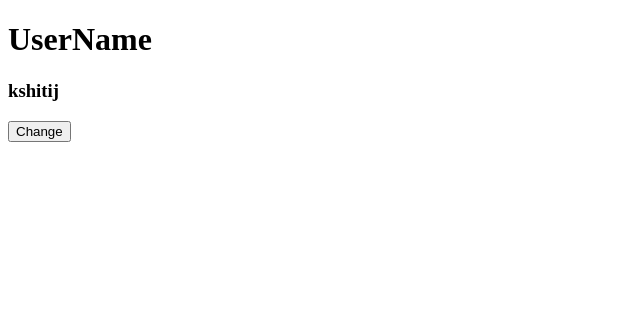
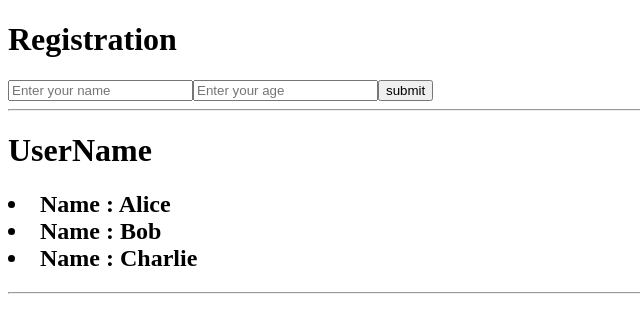
Before and after one commit to kshitijnew99/ReactJS, a React (Vite) app: page / in a window 1280 px wide. Shown: the top 332 px of the page, without its empty margins (0-640 px from the left). Built offline with nearby package versions, Linux system fonts and the light colour scheme.

Commit message:
2 way binding

```diff
--- a/src/App.jsx
+++ b/src/App.jsx
@@ -1,24 +1,39 @@
 import { useState } from "react"
+
 
 const App = () => {
 
 
-  const [Username,setname] = useState("kshitij");
+  const [users,setusers] = useState([
+  { name: "Alice", age: 25 },
+  { name: "Bob", age: 30 },
+  { name: "Charlie", age: 22 }
+]);
 
+  const render = users.map(function(elem,inx){
+      return <li key={inx} >Name : {elem.name}</li>
+  })
 
-  const changeName = () => {
-    setname("piyush");
+  const Changevalue = (e) => {
+    console.log(e.target.value);
+
   }
-  console.log(Username);
 
 
   return (<>
+            <form action="">
+
+              <h1>Registration</h1>
+              <input
+              onChange={Changevalue}
+              type="text" placeholder="Enter your name" />
+              <input type="text" placeholder="Enter your age" />
+              <button>submit</button>
+            </form>
+            <hr />
             <h1>UserName</h1>
-            <h3>{Username}</h3>
-
-
-
-            <button onClick={changeName}>Change</button>
+            <h2>{render}</h2>
+            <hr />
          </>)
 }
 export default App
--- a/src/main.jsx
+++ b/src/main.jsx
@@ -1,6 +1,4 @@
 import { createRoot } from 'react-dom/client'
 import Abc from './App.jsx'
 
-
-
 createRoot(document.getElementById('root')).render(<Abc />)
```
